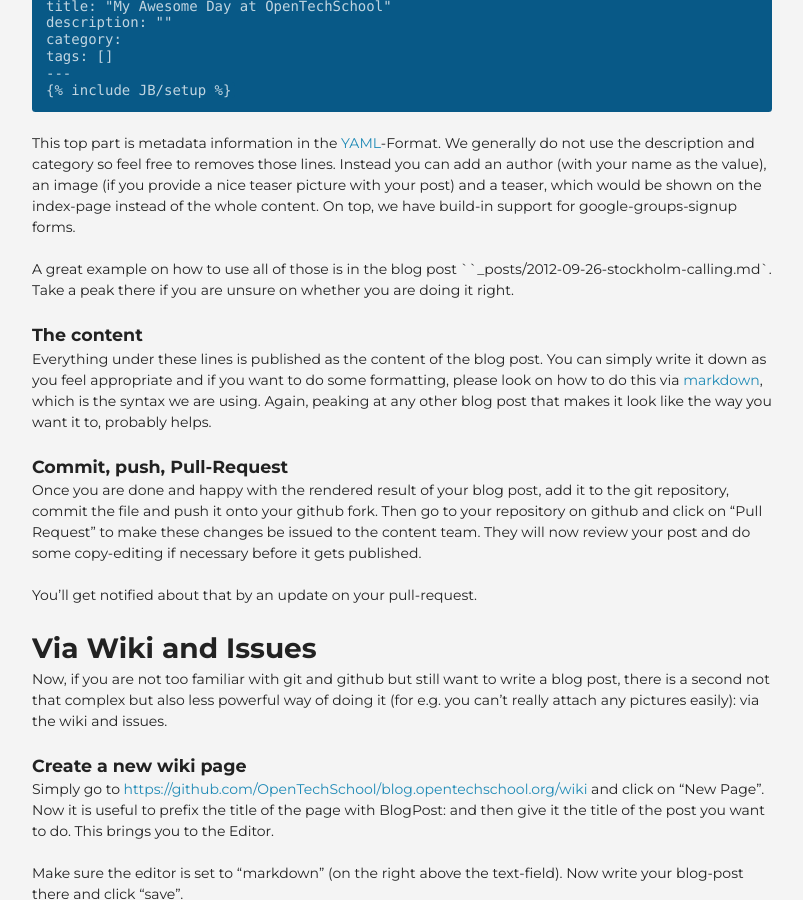
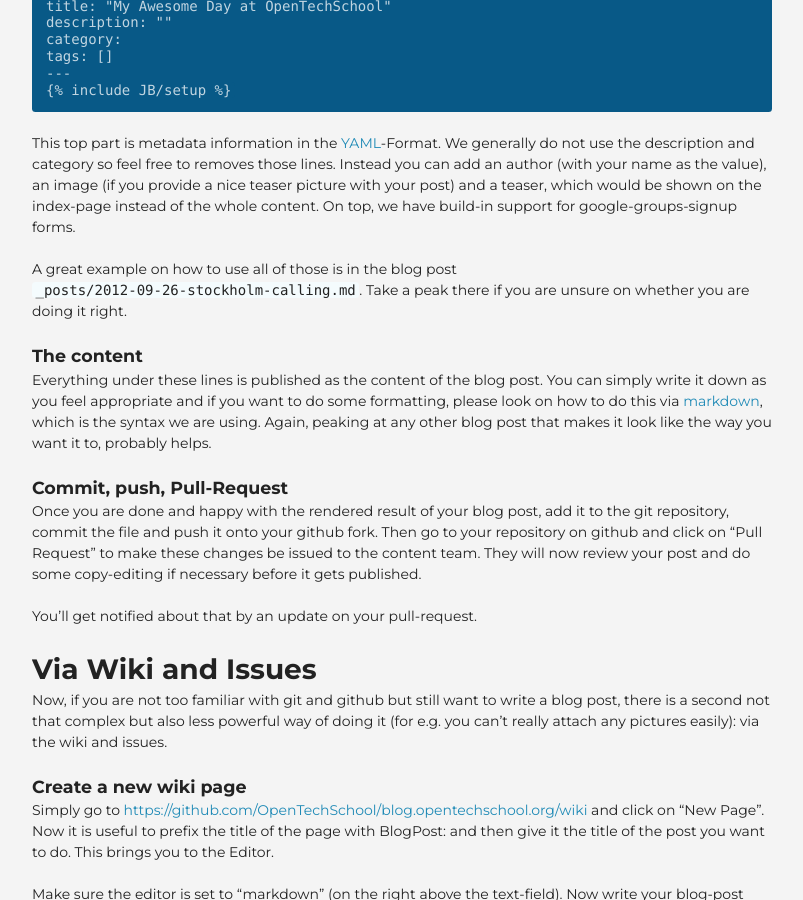
Before and after one commit to OpenTechSchool/www.opentechschool.org, a Jekyll site: the page built from handbooks/blog-posts.md, in a window 1280 px wide and 900 px high, scrolled down 1238 px. Shown: the whole window, without its empty margins (238-1041 px from the left). Built offline with Jekyll 4.4.1, drawn with Linux system fonts in a browser that asks for light colours; nearby versions of some CDN libraries.

Commit message:
missing the thingy again...

```diff
--- a/handbooks/blog-posts.md
+++ b/handbooks/blog-posts.md
@@ -39,7 +39,7 @@
 
 This top part is metadata information in the [YAML](http://en.wikipedia.org/wiki/YAML)-Format. We generally do not use the description and category so feel free to removes those lines. Instead you can add an author (with your name as the value), an image (if you provide a nice teaser picture with your post) and a teaser, which would be shown on the index-page instead of the whole content. On top, we have build-in support for google-groups-signup forms.
 
-A great example on how to use all of those is in the blog post ``_posts/2012-09-26-stockholm-calling.md`. Take a peak there if you are unsure on whether you are doing it right.
+A great example on how to use all of those is in the blog post ``_posts/2012-09-26-stockholm-calling.md``. Take a peak there if you are unsure on whether you are doing it right.
 
 ### The content
 
```
